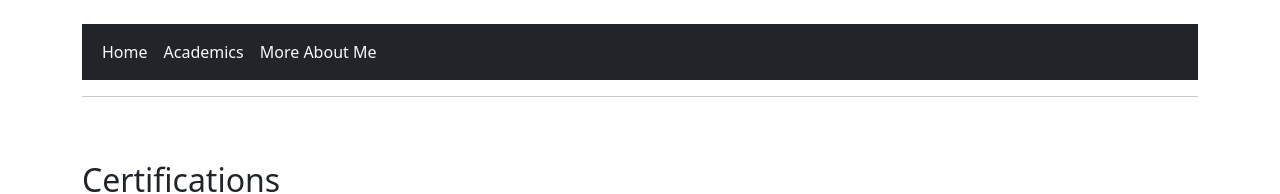
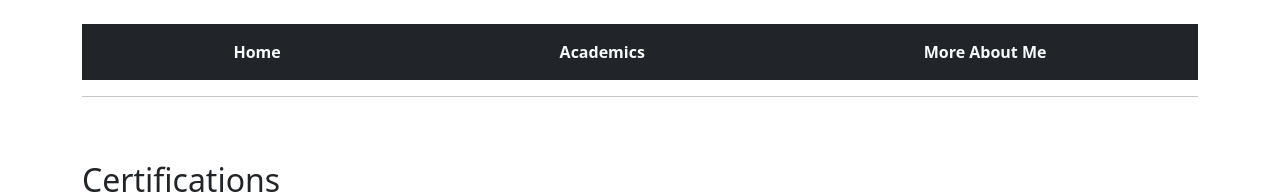
Before and after one commit to CarlND734/OpenClassroomProject1, a plain HTML site: page skills.html in a window 1280 px wide. Shown: the top 194 px of the page. Drawn offline with nearby package versions, Linux system fonts and the light colour scheme.

Commit message:
Update skills.html

```diff
--- a/skills.html
+++ b/skills.html
@@ -16,18 +16,18 @@
 
 <br>
 
-<nav class="navbar navbar-expand navbar-light bg-dark">
+<nav class="navbar navbar-expand navbar-light bg-dark w-100">
                 <div class="container-fluid">
                     <!-- Links -->
-                    <ul class="navbar-nav">
+                    <ul class="navbar-nav w-100 d-flex justify-content-around">
                          <li class="nav-item">
-                            <a class="nav-link text-light" href="index.html">Home</a>
+                            <a class="nav-link text-light fw-bold" href="index.html">Home</a>
                         </li>
                         <li class="nav-item">
-                            <a class="nav-link text-light" href="academics.html">Academics</a>
+                            <a class="nav-link text-light fw-bold" href="academics.html">Academics</a>
                         </li>
                         <li class="nav-item">
-                            <a class="nav-link text-light" href="moreAbout.html">More About Me</a>
+                            <a class="nav-link text-light fw-bold" href="moreAbout.html">More About Me</a>
                         </li>
                     </ul>
                 </div>
```
